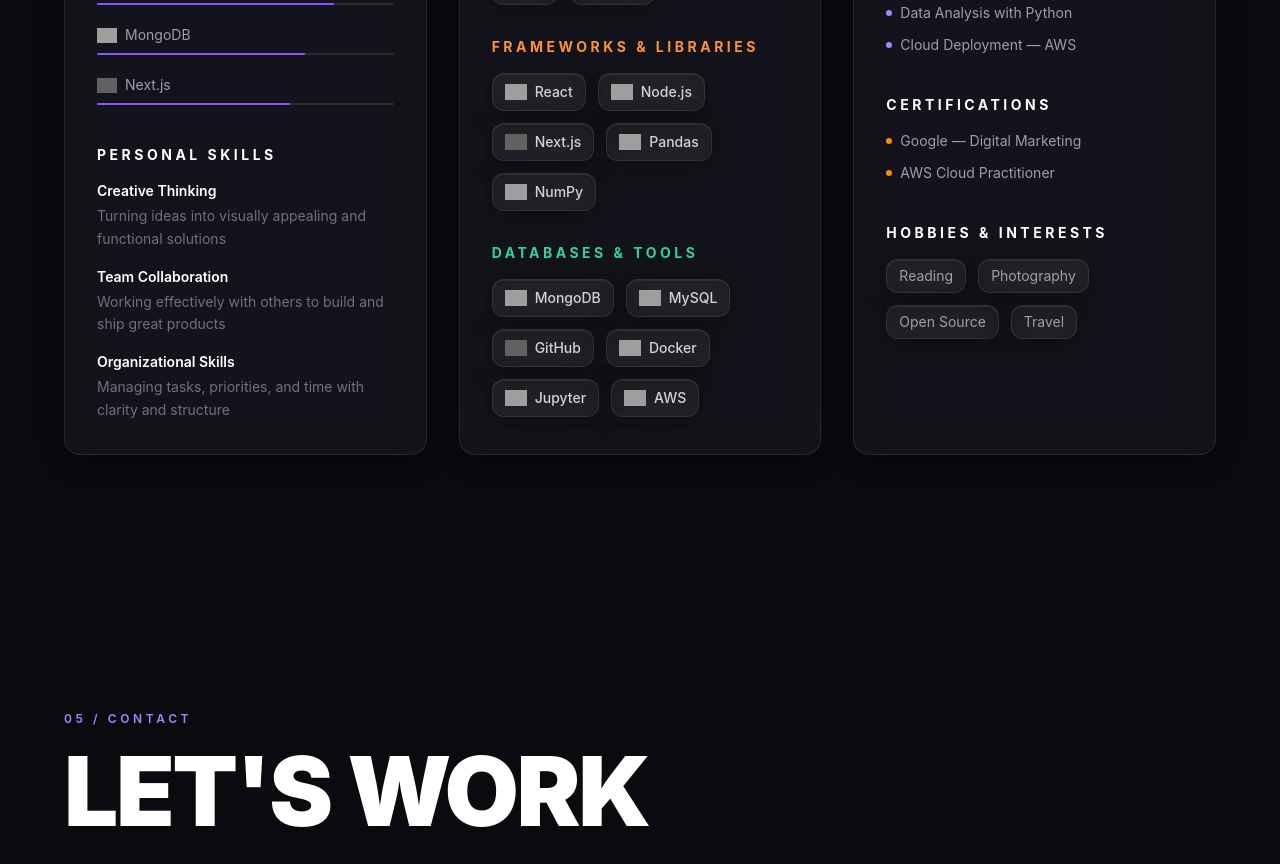
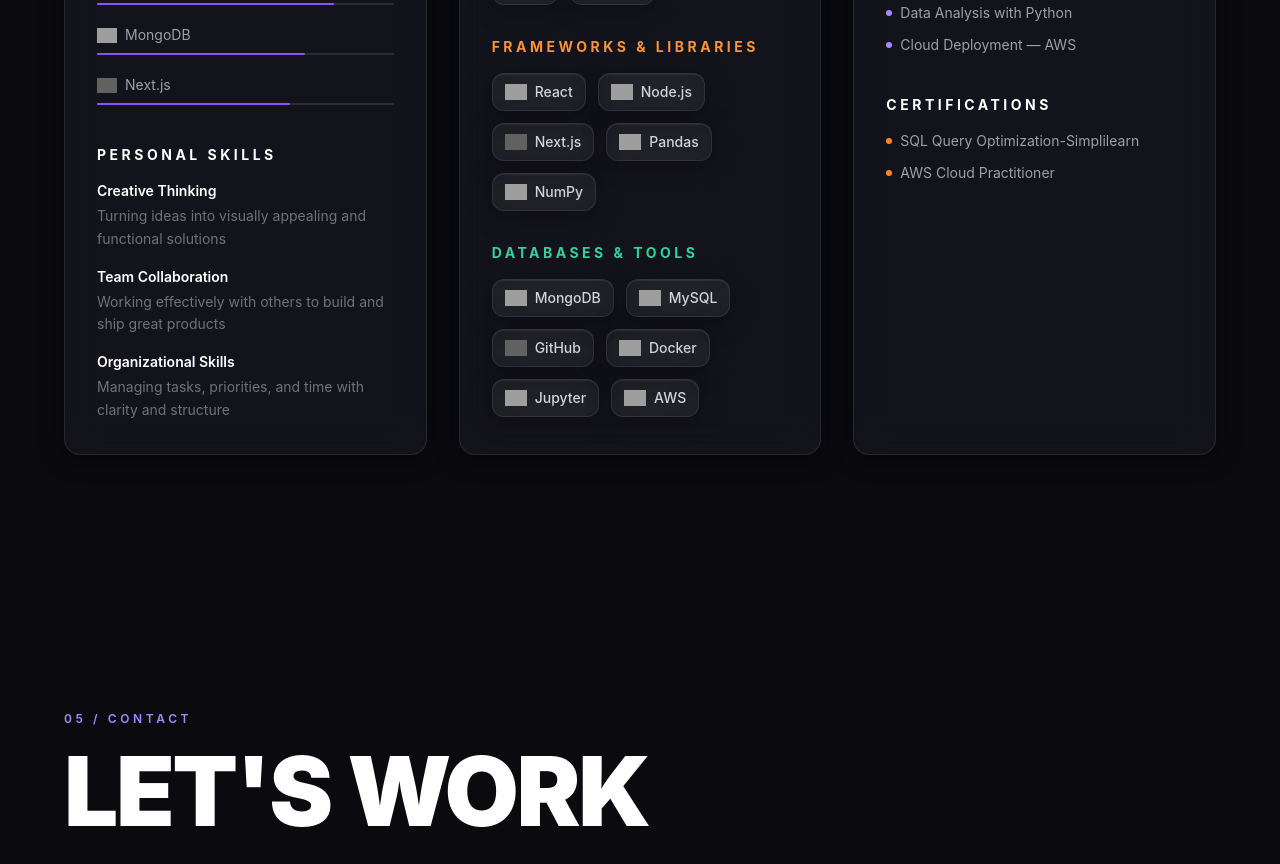
Before and after one commit to aryanshaikh483/portfolio, a React (Vite) app: page / in a window 1280 px wide. Shown: the part 3880-4744 px from the top of the page. Built offline with nearby package versions, Linux system fonts and the light colour scheme; grey boxes are pictures that could not be loaded.

Commit message:
updated hobbies

```diff
--- a/src/components/sections/Skills.jsx
+++ b/src/components/sections/Skills.jsx
@@ -143,20 +143,13 @@ export default function Skills() {
 
               <h3 className="text-sm font-bold tracking-[0.25em] uppercase text-white mb-4">Certifications</h3>
               <ul className="flex flex-col gap-3 mb-10">
-                {["Google — Digital Marketing", "AWS Cloud Practitioner"].map((c) => (
+                {["SQL Query Optimization-Simplilearn", "AWS Cloud Practitioner"].map((c) => (
                   <li key={c} className="text-zinc-400 text-sm flex items-center gap-2">
                     <span className="w-1.5 h-1.5 rounded-full bg-orange-400 shrink-0" />
                     {c}
                   </li>
                 ))}
               </ul>
-
-              <h3 className="text-sm font-bold tracking-[0.25em] uppercase text-white mb-4">Hobbies & Interests</h3>
-              <div className="flex flex-wrap gap-3">
-                {["Reading", "Photography", "Open Source", "Travel"].map((h) => (
-                  <span key={h} className="glass px-3 py-1.5 rounded-xl text-sm text-zinc-400">{h}</span>
-                ))}
-              </div>
             </div>
           </FadeSection>
 
```
